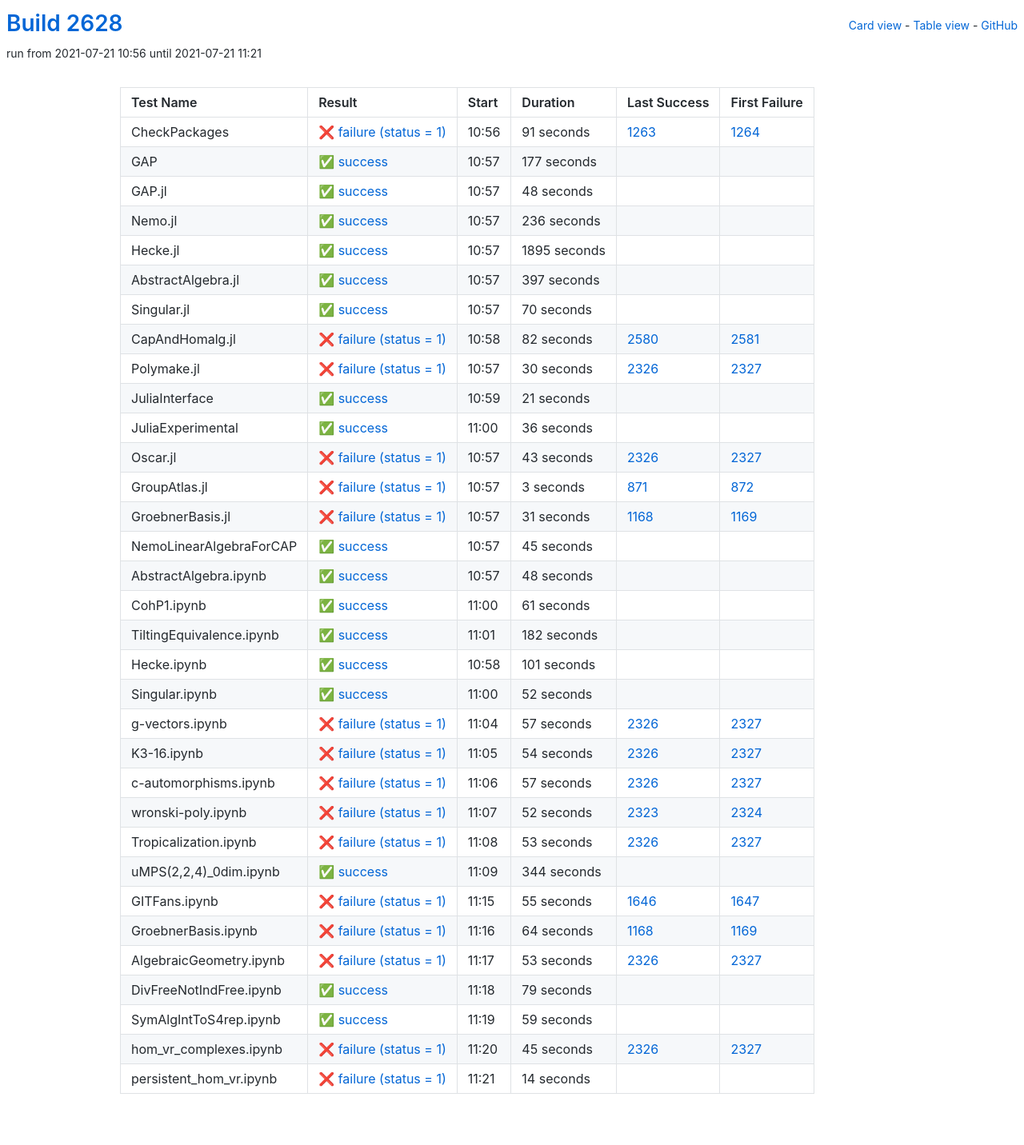
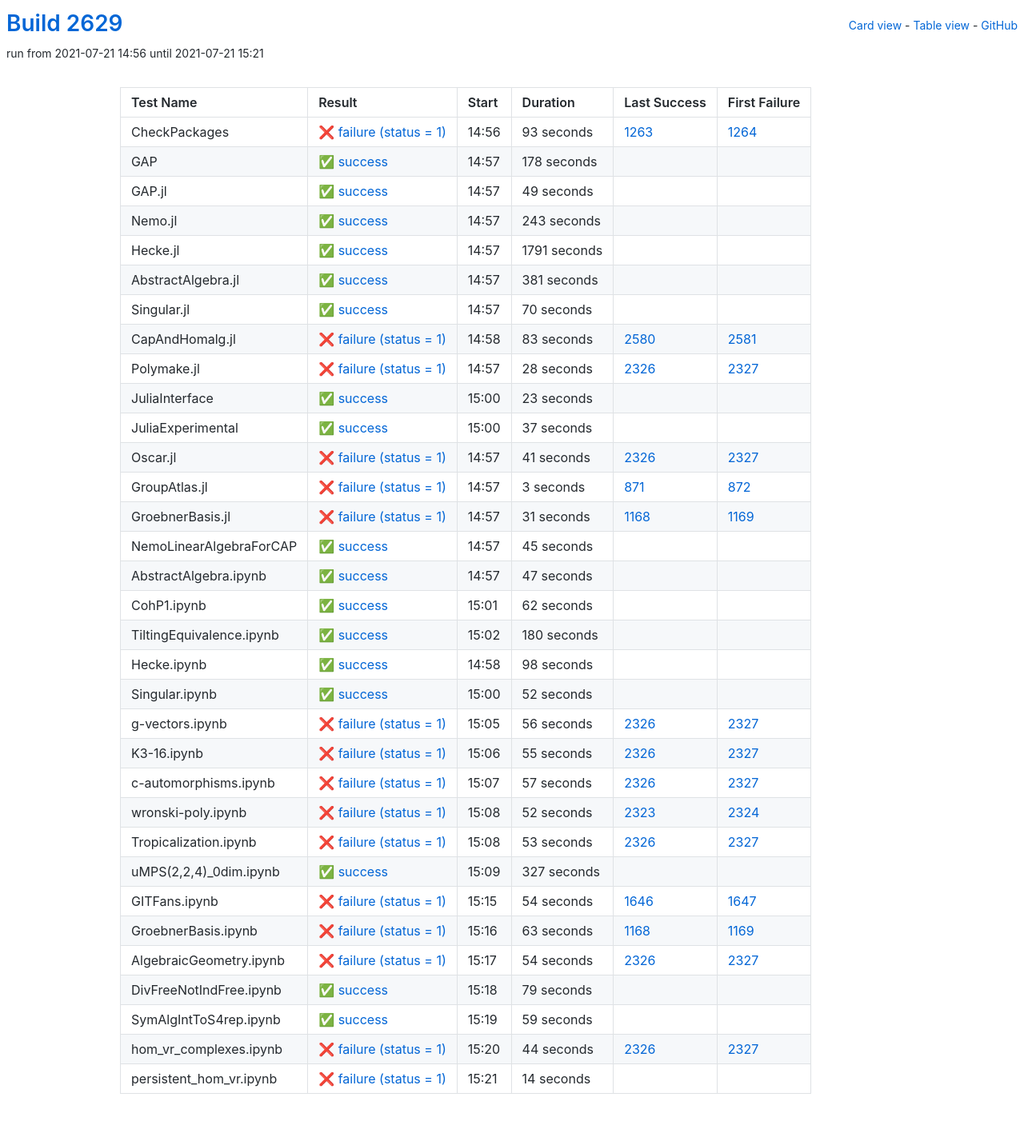
Before and after one commit to oscar-system/oscar-ci-status-stable, a Jekyll site: the page built from table.html, in a window 1280 px wide. Shown: the whole page at 80% size. Built offline with Jekyll 4.4.1, drawn with Linux system fonts in a browser that asks for light colours.

Commit message:
Build #2629

```diff
--- a/_data/ci.yml
+++ b/_data/ci.yml
@@ -1,6 +1,6 @@
 ---
-build: 2628
-build_url: https://oscarci.mathematik.uni-kl.de/job/oscar-stable/2628/
+build: 2629
+build_url: https://oscarci.mathematik.uni-kl.de/job/oscar-stable/2629/
 job: oscar-stable
 organization: oscar-system
 repo: oscar-ci-status-stable
@@ -8,80 +8,80 @@ repourl: https://github.com/oscar-system/oscar-ci-status-stable
 tests:
 - name: CheckPackages
   id: checkpackages
-  log: https://oscarci.mathematik.uni-kl.de/job/oscar-stable/2628/artifact/logs/build-2628/CheckPackages.log
-  start: 2021-07-21 10:56
+  log: https://oscarci.mathematik.uni-kl.de/job/oscar-stable/2629/artifact/logs/build-2629/CheckPackages.log
+  start: 2021-07-21 14:56
   success: false
   exitcode: 1
   status: failure
-  duration: 91
+  duration: 93
   last_success: 1263
   last_success_url: https://oscarci.mathematik.uni-kl.de/job/oscar-stable/1263/
   first_failure: 1264
   first_failure_url: https://oscarci.mathematik.uni-kl.de/job/oscar-stable/1264/
 - name: GAP
   id: gap
-  log: https://oscarci.mathematik.uni-kl.de/job/oscar-stable/2628/artifact/logs/build-2628/GAP.log
-  start: 2021-07-21 10:57
+  log: https://oscarci.mathematik.uni-kl.de/job/oscar-stable/2629/artifact/logs/build-2629/GAP.log
+  start: 2021-07-21 14:57
   success: true
   exitcode: 0
   status: success
-  duration: 177
+  duration: 178
   last_success: false
   last_success_url:
   first_failure: false
   first_failure_url:
 - name: GAP.jl
   id: gap-jl
-  log: https://oscarci.mathematik.uni-kl.de/job/oscar-stable/2628/artifact/logs/build-2628/GAP.jl.log
-  start: 2021-07-21 10:57
+  log: https://oscarci.mathematik.uni-kl.de/job/oscar-stable/2629/artifact/logs/build-2629/GAP.jl.log
+  start: 2021-07-21 14:57
   success: true
   exitcode: 0
   status: success
-  duration: 48
+  duration: 49
   last_success: false
   last_success_url:
   first_failure: false
   first_failure_url:
 - name: Nemo.jl
   id: nemo-jl
-  log: https://oscarci.mathematik.uni-kl.de/job/oscar-stable/2628/artifact/logs/build-2628/Nemo.jl.log
-  start: 2021-07-21 10:57
+  log: https://oscarci.mathematik.uni-kl.de/job/oscar-stable/2629/artifact/logs/build-2629/Nemo.jl.log
+  start: 2021-07-21 14:57
   success: true
   exitcode: 0
   status: success
-  duration: 236
+  duration: 243
   last_success: false
   last_success_url:
   first_failure: false
   first_failure_url:
 - name: Hecke.jl
   id: hecke-jl
-  log: https://oscarci.mathematik.uni-kl.de/job/oscar-stable/2628/artifact/logs/build-2628/Hecke.jl.log
-  start: 2021-07-21 10:57
+  log: https://oscarci.mathematik.uni-kl.de/job/oscar-stable/2629/artifact/logs/build-2629/Hecke.jl.log
+  start: 2021-07-21 14:57
   success: true
   exitcode: 0
   status: success
-  duration: 1895
+  duration: 1791
   last_success: false
   last_success_url:
   first_failure: false
   first_failure_url:
 - name: AbstractAlgebra.jl
   id: abstractalgebra-jl
-  log: https://oscarci.mathematik.uni-kl.de/job/oscar-stable/2628/artifact/logs/build-2628/AbstractAlgebra.jl.log
-  start: 2021-07-21 10:57
+  log: https://oscarci.mathematik.uni-kl.de/job/oscar-stable/2629/artifact/logs/build-2629/AbstractAlgebra.jl.log
+  start: 2021-07-21 14:57
   success: true
   exitcode: 0
   status: success
-  duration: 397
+  duration: 381
   last_success: false
   last_success_url:
   first_failure: false
   first_failure_url:
 - name: Singular.jl
   id: singular-jl
-  log: https://oscarci.mathematik.uni-kl.de/job/oscar-stable/2628/artifact/logs/build-2628/Singular.jl.log
-  start: 2021-07-21 10:57
+  log: https://oscarci.mathematik.uni-kl.de/job/oscar-stable/2629/artifact/logs/build-2629/Singular.jl.log
+  start: 2021-07-21 14:57
   success: true
   exitcode: 0
   status: success
@@ -92,68 +92,68 @@ tests:
   first_failure_url:
 - name: CapAndHomalg.jl
   id: capandhomalg-jl
-  log: https://oscarci.mathematik.uni-kl.de/job/oscar-stable/2628/artifact/logs/build-2628/CapAndHomalg.jl.log
-  start: 2021-07-21 10:58
+  log: https://oscarci.mathematik.uni-kl.de/job/oscar-stable/2629/artifact/logs/build-2629/CapAndHomalg.jl.log
+  start: 2021-07-21 14:58
   success: false
   exitcode: 1
   status: failure
-  duration: 82
+  duration: 83
   last_success: 2580
   last_success_url: https://oscarci.mathematik.uni-kl.de/job/oscar-stable/2580/
   first_failure: 2581
   first_failure_url: https://oscarci.mathematik.uni-kl.de/job/oscar-stable/2581/
 - name: Polymake.jl
   id: polymake-jl
-  log: https://oscarci.mathematik.uni-kl.de/job/oscar-stable/2628/artifact/logs/build-2628/Polymake.jl.log
-  start: 2021-07-21 10:57
+  log: https://oscarci.mathematik.uni-kl.de/job/oscar-stable/2629/artifact/logs/build-2629/Polymake.jl.log
+  start: 2021-07-21 14:57
   success: false
   exitcode: 1
   status: failure
-  duration: 30
+  duration: 28
   last_success: 2326
   last_success_url: https://oscarci.mathematik.uni-kl.de/job/oscar-stable/2326/
   first_failure: 2327
   first_failure_url: https://oscarci.mathematik.uni-kl.de/job/oscar-stable/2327/
 - name: JuliaInterface
   id: juliainterface
-  log: https://oscarci.mathematik.uni-kl.de/job/oscar-stable/2628/artifact/logs/build-2628/JuliaInterface.log
-  start: 2021-07-21 10:59
+  log: https://oscarci.mathematik.uni-kl.de/job/oscar-stable/2629/artifact/logs/build-2629/JuliaInterface.log
+  start: 2021-07-21 15:00
   success: true
   exitcode: 0
   status: success
-  duration: 21
+  duration: 23
   last_success: false
   last_success_url:
   first_failure: false
   first_failure_url:
 - name: JuliaExperimental
   id: juliaexperimental
-  log: https://oscarci.mathematik.uni-kl.de/job/oscar-stable/2628/artifact/logs/build-2628/JuliaExperimental.log
-  start: 2021-07-21 11:00
+  log: https://oscarci.mathematik.uni-kl.de/job/oscar-stable/2629/artifact/logs/build-2629/JuliaExperimental.log
+  start: 2021-07-21 15:00
   success: true
   exitcode: 0
   status: success
-  duration: 36
+  duration: 37
   last_success: false
   last_success_url:
   first_failure: false
   first_failure_url:
 - name: Oscar.jl
   id: oscar-jl
-  log: https://oscarci.mathematik.uni-kl.de/job/oscar-stable/2628/artifact/logs/build-2628/Oscar.jl.log
-  start: 2021-07-21 10:57
+  log: https://oscarci.mathematik.uni-kl.de/job/oscar-stable/2629/artifact/logs/build-2629/Oscar.jl.log
+  start: 2021-07-21 14:57
   success: false
   exitcode: 1
   status: failure
-  duration: 43
+  duration: 41
   last_success: 2326
   last_success_url: https://oscarci.mathematik.uni-kl.de/job/oscar-stable/2326/
   first_failure: 2327
   first_failure_url: https://oscarci.mathematik.uni-kl.de/job/oscar-stable/2327/
 - name: GroupAtlas.jl
   id: groupatlas-jl
-  log: https://oscarci.mathematik.uni-kl.de/job/oscar-stable/2628/artifact/logs/build-2628/GroupAtlas.jl.log
-  start: 2021-07-21 10:57
+  log: https://oscarci.mathematik.uni-kl.de/job/oscar-stable/2629/artifact/logs/build-2629/GroupAtlas.jl.log
+  start: 2021-07-21 14:57
   success: false
   exitcode: 1
   status: failure
@@ -164,8 +164,8 @@ tests:
   first_failure_url: https://oscarci.mathematik.uni-kl.de/job/oscar-stable/872/
 - name: GroebnerBasis.jl
   id: groebnerbasis-jl
-  log: https://oscarci.mathematik.uni-kl.de/job/oscar-stable/2628/artifact/logs/build-2628/GroebnerBasis.jl.log
-  start: 2021-07-21 10:57
+  log: https://oscarci.mathematik.uni-kl.de/job/oscar-stable/2629/artifact/logs/build-2629/GroebnerBasis.jl.log
+  start: 2021-07-21 14:57
   success: false
   exitcode: 1
   status: failure
@@ -176,8 +176,8 @@ tests:
   first_failure_url: https://oscarci.mathematik.uni-kl.de/job/oscar-stable/1169/
 - name: NemoLinearAlgebraForCAP
   id: nemolinearalgebraforcap
-  log: https://oscarci.mathematik.uni-kl.de/job/oscar-stable/2628/artifact/logs/build-2628/NemoLinearAlgebraForCAP.log
-  start: 2021-07-21 10:57
+  log: https://oscarci.mathematik.uni-kl.de/job/oscar-stable/2629/artifact/logs/build-2629/NemoLinearAlgebraForCAP.log
+  start: 2021-07-21 14:57
   success: true
   exitcode: 0
   status: success
@@ -188,56 +188,56 @@ tests:
   first_failure_url:
 - name: AbstractAlgebra.ipynb
   id: abstractalgebra-ipynb
-  log: https://oscarci.mathematik.uni-kl.de/job/oscar-stable/2628/artifact/logs/build-2628/AbstractAlgebra.ipynb.log
-  start: 2021-07-21 10:57
+  log: https://oscarci.mathematik.uni-kl.de/job/oscar-stable/2629/artifact/logs/build-2629/AbstractAlgebra.ipynb.log
+  start: 2021-07-21 14:57
   success: true
   exitcode: 0
   status: success
-  duration: 48
+  duration: 47
   last_success: false
   last_success_url:
   first_failure: false
   first_failure_url:
 - name: CohP1.ipynb
   id: cohp1-ipynb
-  log: https://oscarci.mathematik.uni-kl.de/job/oscar-stable/2628/artifact/logs/build-2628/CohP1.ipynb.log
-  start: 2021-07-21 11:00
+  log: https://oscarci.mathematik.uni-kl.de/job/oscar-stable/2629/artifact/logs/build-2629/CohP1.ipynb.log
+  start: 2021-07-21 15:01
   success: true
   exitcode: 0
   status: success
-  duration: 61
+  duration: 62
   last_success: false
   last_success_url:
   first_failure: false
   first_failure_url:
 - name: TiltingEquivalence.ipynb
   id: tiltingequivalence-ipynb
-  log: https://oscarci.mathematik.uni-kl.de/job/oscar-stable/2628/artifact/logs/build-2628/TiltingEquivalence.ipynb.log
-  start: 2021-07-21 11:01
+  log: https://oscarci.mathematik.uni-kl.de/job/oscar-stable/2629/artifact/logs/build-2629/TiltingEquivalence.ipynb.log
+  start: 2021-07-21 15:02
   success: true
   exitcode: 0
   status: success
-  duration: 182
+  duration: 180
   last_success: false
   last_success_url:
   first_failure: false
   first_failure_url:
 - name: Hecke.ipynb
   id: hecke-ipynb
-  log: https://oscarci.mathematik.uni-kl.de/job/oscar-stable/2628/artifact/logs/build-2628/Hecke.ipynb.log
-  start: 2021-07-21 10:58
+  log: https://oscarci.mathematik.uni-kl.de/job/oscar-stable/2629/artifact/logs/build-2629/Hecke.ipynb.log
+  start: 2021-07-21 14:58
   success: true
   exitcode: 0
   status: success
-  duration: 101
+  duration: 98
   last_success: false
   last_success_url:
   first_failure: false
   first_failure_url:
 - name: Singular.ipynb
   id: singular-ipynb
-  log: https://oscarci.mathematik.uni-kl.de/job/oscar-stable/2628/artifact/logs/build-2628/Singular.ipynb.log
-  start: 2021-07-21 11:00
+  log: https://oscarci.mathematik.uni-kl.de/job/oscar-stable/2629/artifact/logs/build-2629/Singular.ipynb.log
+  start: 2021-07-21 15:00
   success: true
   exitcode: 0
   status: success
@@ -248,32 +248,32 @@ tests:
   first_failure_url:
 - name: g-vectors.ipynb
   id: g-vectors-ipynb
-  log: https://oscarci.mathematik.uni-kl.de/job/oscar-stable/2628/artifact/logs/build-2628/g-vectors.ipynb.log
-  start: 2021-07-21 11:04
+  log: https://oscarci.mathematik.uni-kl.de/job/oscar-stable/2629/artifact/logs/build-2629/g-vectors.ipynb.log
+  start: 2021-07-21 15:05
   success: false
   exitcode: 1
   status: failure
-  duration: 57
+  duration: 56
   last_success: 2326
   last_success_url: https://oscarci.mathematik.uni-kl.de/job/oscar-stable/2326/
   first_failure: 2327
   first_failure_url: https://oscarci.mathematik.uni-kl.de/job/oscar-stable/2327/
 - name: K3-16.ipynb
   id: k3-16-ipynb
-  log: https://oscarci.mathematik.uni-kl.de/job/oscar-stable/2628/artifact/logs/build-2628/K3-16.ipynb.log
-  start: 2021-07-21 11:05
+  log: https://oscarci.mathematik.uni-kl.de/job/oscar-stable/2629/artifact/logs/build-2629/K3-16.ipynb.log
+  start: 2021-07-21 15:06
   success: false
   exitcode: 1
   status: failure
-  duration: 54
+  duration: 55
   last_success: 2326
   last_success_url: https://oscarci.mathematik.uni-kl.de/job/oscar-stable/2326/
   first_failure: 2327
   first_failure_url: https://oscarci.mathematik.uni-kl.de/job/oscar-stable/2327/
 - name: c-automorphisms.ipynb
   id: c-automorphisms-ipynb
-  log: https://oscarci.mathematik.uni-kl.de/job/oscar-stable/2628/artifact/logs/build-2628/c-automorphisms.ipynb.log
-  start: 2021-07-21 11:06
+  log: https://oscarci.mathematik.uni-kl.de/job/oscar-stable/2629/artifact/logs/build-2629/c-automorphisms.ipynb.log
+  start: 2021-07-21 15:07
   success: false
   exitcode: 1
   status: failure
@@ -284,8 +284,8 @@ tests:
   first_failure_url: https://oscarci.mathematik.uni-kl.de/job/oscar-stable/2327/
 - name: wronski-poly.ipynb
   id: wronski-poly-ipynb
-  log: https://oscarci.mathematik.uni-kl.de/job/oscar-stable/2628/artifact/logs/build-2628/wronski-poly.ipynb.log
-  start: 2021-07-21 11:07
+  log: https://oscarci.mathematik.uni-kl.de/job/oscar-stable/2629/artifact/logs/build-2629/wronski-poly.ipynb.log
+  start: 2021-07-21 15:08
   success: false
   exitcode: 1
   status: failure
@@ -296,8 +296,8 @@ tests:
   first_failure_url: https://oscarci.mathematik.uni-kl.de/job/oscar-stable/2324/
 - name: Tropicalization.ipynb
   id: tropicalization-ipynb
-  log: https://oscarci.mathematik.uni-kl.de/job/oscar-stable/2628/artifact/logs/build-2628/Tropicalization.ipynb.log
-  start: 2021-07-21 11:08
+  log: https://oscarci.mathematik.uni-kl.de/job/oscar-stable/2629/artifact/logs/build-2629/Tropicalization.ipynb.log
+  start: 2021-07-21 15:08
   success: false
   exitcode: 1
   status: failure
@@ -308,56 +308,56 @@ tests:
   first_failure_url: https://oscarci.mathematik.uni-kl.de/job/oscar-stable/2327/
 - name: uMPS(2,2,4)_0dim.ipynb
   id: umps-2-2-4-0dim-ipynb
-  log: https://oscarci.mathematik.uni-kl.de/job/oscar-stable/2628/artifact/logs/build-2628/uMPS-2-2-4-_0dim.ipynb.log
-  start: 2021-07-21 11:09
+  log: https://oscarci.mathematik.uni-kl.de/job/oscar-stable/2629/artifact/logs/build-2629/uMPS-2-2-4-_0dim.ipynb.log
+  start: 2021-07-21 15:09
   success: true
   exitcode: 0
   status: success
-  duration: 344
+  duration: 327
   last_success: false
   last_success_url:
   first_failure: false
   first_failure_url:
 - name: GITFans.ipynb
   id: gitfans-ipynb
-  log: https://oscarci.mathematik.uni-kl.de/job/oscar-stable/2628/artifact/logs/build-2628/GITFans.ipynb.log
-  start: 2021-07-21 11:15
+  log: https://oscarci.mathematik.uni-kl.de/job/oscar-stable/2629/artifact/logs/build-2629/GITFans.ipynb.log
+  start: 2021-07-21 15:15
   success: false
   exitcode: 1
   status: failure
-  duration: 55
+  duration: 54
   last_success: 1646
   last_success_url: https://oscarci.mathematik.uni-kl.de/job/oscar-stable/1646/
   first_failure: 1647
   first_failure_url: https://oscarci.mathematik.uni-kl.de/job/oscar-stable/1647/
 - name: GroebnerBasis.ipynb
   id: groebnerbasis-ipynb
-  log: https://oscarci.mathematik.uni-kl.de/job/oscar-stable/2628/artifact/logs/build-2628/GroebnerBasis.ipynb.log
-  start: 2021-07-21 11:16
+  log: https://oscarci.mathematik.uni-kl.de/job/oscar-stable/2629/artifact/logs/build-2629/GroebnerBasis.ipynb.log
+  start: 2021-07-21 15:16
   success: false
   exitcode: 1
   status: failure
-  duration: 64
+  duration: 63
   last_success: 1168
   last_success_url: https://oscarci.mathematik.uni-kl.de/job/oscar-stable/1168/
   first_failure: 1169
   first_failure_url: https://oscarci.mathematik.uni-kl.de/job/oscar-stable/1169/
 - name: AlgebraicGeometry.ipynb
   id: algebraicgeometry-ipynb
-  log: https://oscarci.mathematik.uni-kl.de/job/oscar-stable/2628/artifact/logs/build-2628/AlgebraicGeometry.ipynb.log
-  start: 2021-07-21 11:17
+  log: https://oscarci.mathematik.uni-kl.de/job/oscar-stable/2629/artifact/logs/build-2629/AlgebraicGeometry.ipynb.log
+  start: 2021-07-21 15:17
   success: false
   exitcode: 1
   status: failure
-  duration: 53
+  duration: 54
   last_success: 2326
   last_success_url: https://oscarci.mathematik.uni-kl.de/job/oscar-stable/2326/
   first_failure: 2327
   first_failure_url: https://oscarci.mathematik.uni-kl.de/job/oscar-stable/2327/
 - name: DivFreeNotIndFree.ipynb
   id: divfreenotindfree-ipynb
-  log: https://oscarci.mathematik.uni-kl.de/job/oscar-stable/2628/artifact/logs/build-2628/DivFreeNotIndFree.ipynb.log
-  start: 2021-07-21 11:18
+  log: https://oscarci.mathematik.uni-kl.de/job/oscar-stable/2629/artifact/logs/build-2629/DivFreeNotIndFree.ipynb.log
+  start: 2021-07-21 15:18
   success: true
   exitcode: 0
   status: success
@@ -368,8 +368,8 @@ tests:
   first_failure_url:
 - name: SymAlgIntToS4rep.ipynb
   id: symalginttos4rep-ipynb
-  log: https://oscarci.mathematik.uni-kl.de/job/oscar-stable/2628/artifact/logs/build-2628/SymAlgIntToS4rep.ipynb.log
-  start: 2021-07-21 11:19
+  log: https://oscarci.mathematik.uni-kl.de/job/oscar-stable/2629/artifact/logs/build-2629/SymAlgIntToS4rep.ipynb.log
+  start: 2021-07-21 15:19
   success: true
   exitcode: 0
   status: success
@@ -380,20 +380,20 @@ tests:
   first_failure_url:
 - name: hom_vr_complexes.ipynb
   id: hom-vr-complexes-ipynb
-  log: https://oscarci.mathematik.uni-kl.de/job/oscar-stable/2628/artifact/logs/build-2628/hom_vr_complexes.ipynb.log
-  start: 2021-07-21 11:20
+  log: https://oscarci.mathematik.uni-kl.de/job/oscar-stable/2629/artifact/logs/build-2629/hom_vr_complexes.ipynb.log
+  start: 2021-07-21 15:20
   success: false
   exitcode: 1
   status: failure
-  duration: 45
+  duration: 44
   last_success: 2326
   last_success_url: https://oscarci.mathematik.uni-kl.de/job/oscar-stable/2326/
   first_failure: 2327
   first_failure_url: https://oscarci.mathematik.uni-kl.de/job/oscar-stable/2327/
 - name: persistent_hom_vr.ipynb
   id: persistent-hom-vr-ipynb
-  log: https://oscarci.mathematik.uni-kl.de/job/oscar-stable/2628/artifact/logs/build-2628/persistent_hom_vr.ipynb.log
-  start: 2021-07-21 11:21
+  log: https://oscarci.mathematik.uni-kl.de/job/oscar-stable/2629/artifact/logs/build-2629/persistent_hom_vr.ipynb.log
+  start: 2021-07-21 15:21
   success: false
   exitcode: 1
   status: failure
```
Also changed, not shown: README.md.
